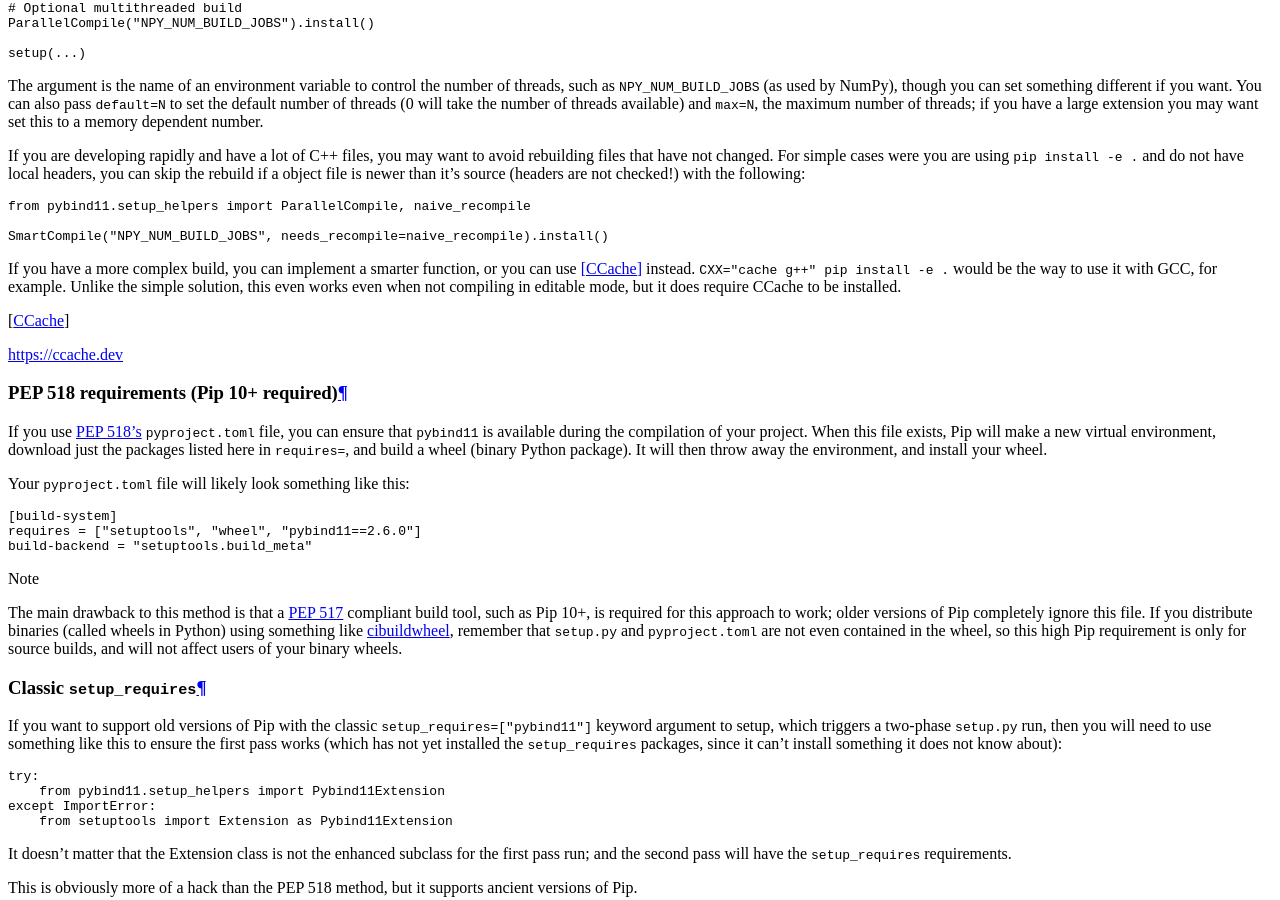
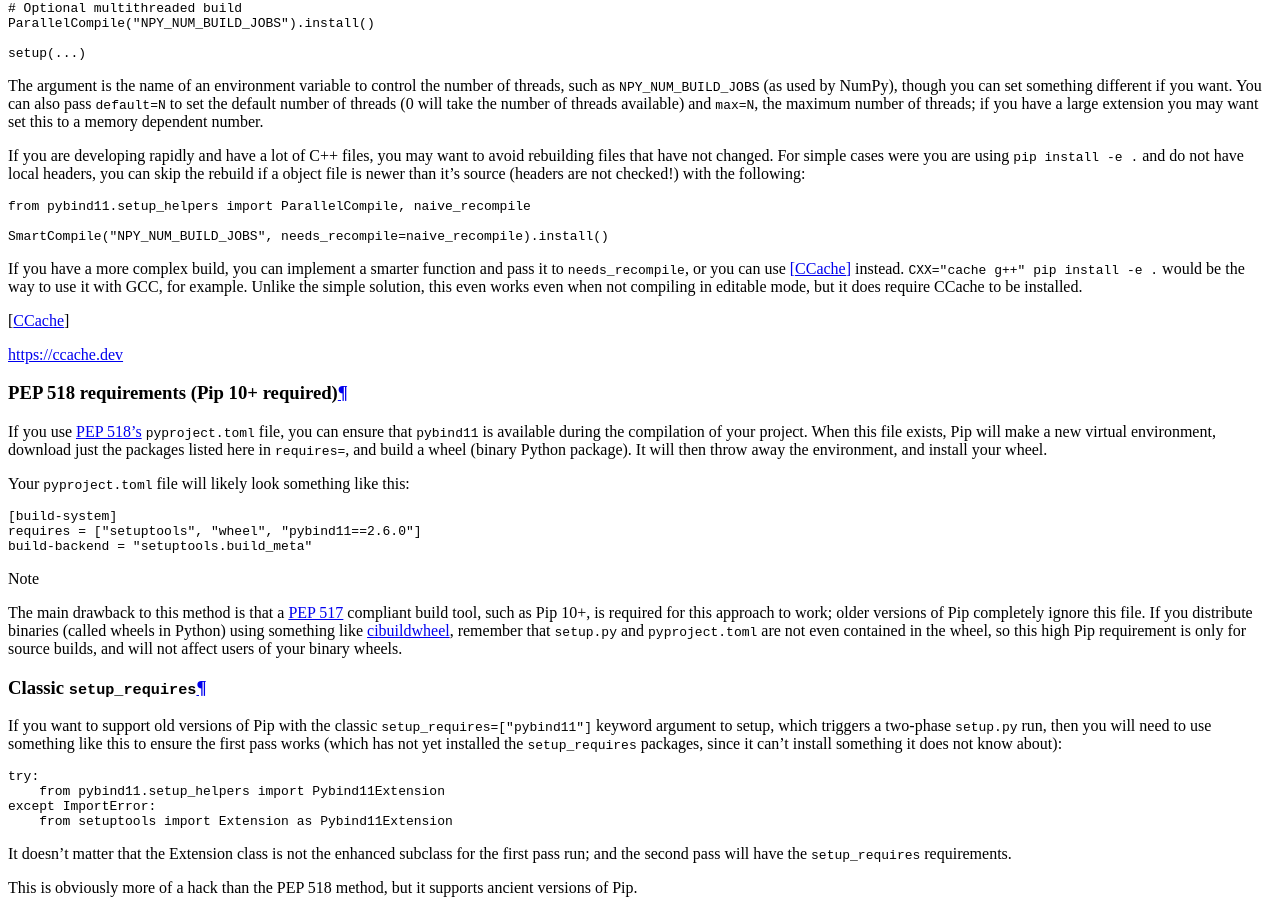
Before and after one commit to pybind/pybind11, a Sphinx documentation site: the page built from docs/compiling.rst, in a window 1280 px wide and 900 px high, scrolled down 1925 px. Built offline with Sphinx 7.4.7 and the Read the Docs theme 2.0.0, drawn with Linux system fonts in a browser that asks for light colours; pages that are not in the unit, such as notebooks, are missing from menus.

Commit message:
docs: slight improvmenent from @rwgk

```diff
--- a/docs/compiling.rst
+++ b/docs/compiling.rst
@@ -102,11 +102,11 @@ with the following:
     SmartCompile("NPY_NUM_BUILD_JOBS", needs_recompile=naive_recompile).install()
 
 
-If you have a more complex build, you can implement a smarter function, or you
-can use [CCache]_ instead. ``CXX="cache g++" pip install -e .`` would be the
-way to use it with GCC, for example. Unlike the simple solution, this even
-works even when not compiling in editable mode, but it does require CCache to
-be installed.
+If you have a more complex build, you can implement a smarter function and pass
+it to ``needs_recompile``, or you can use [CCache]_ instead. ``CXX="cache g++"
+pip install -e .`` would be the way to use it with GCC, for example. Unlike the
+simple solution, this even works even when not compiling in editable mode, but
+it does require CCache to be installed.
 
 .. [CCache] https://ccache.dev
 
```
